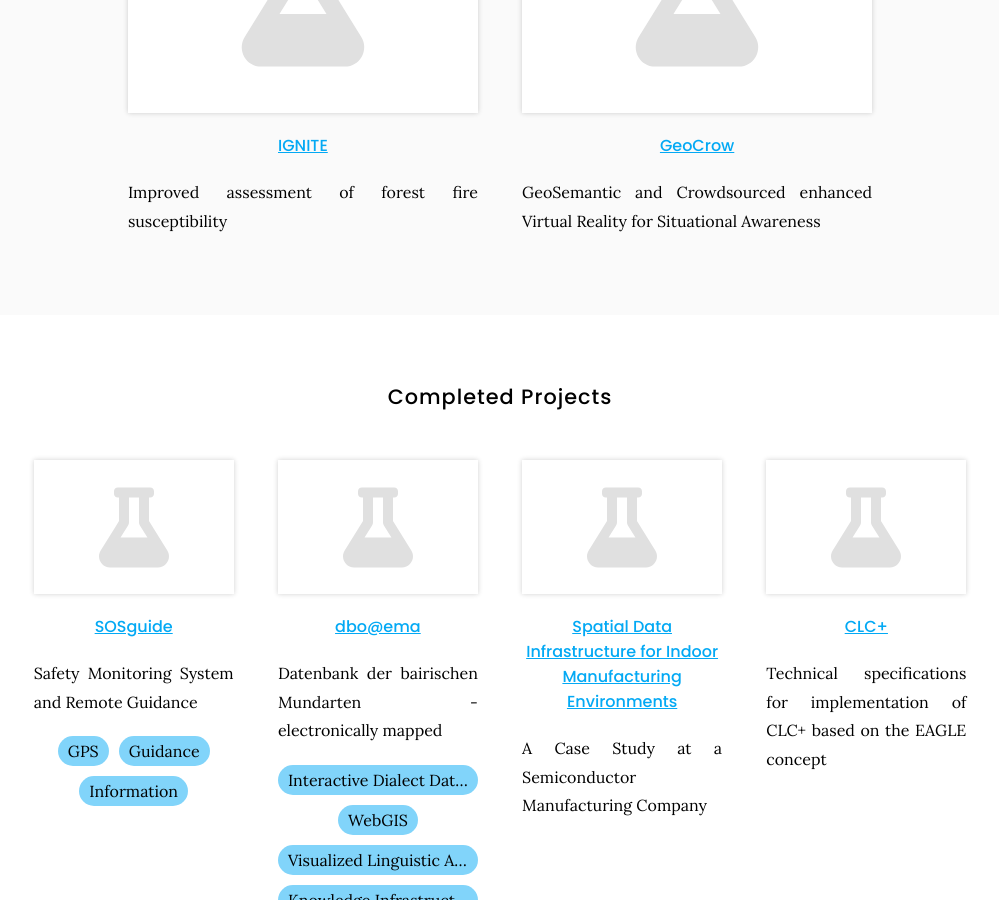
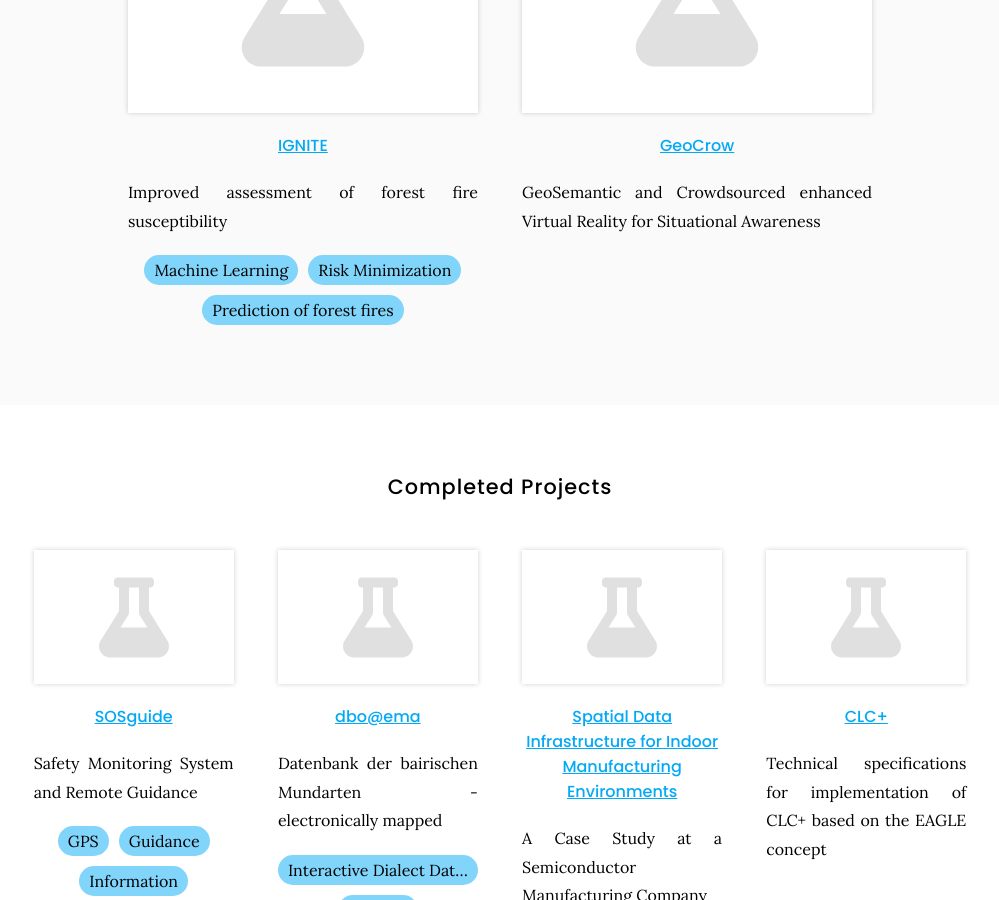
Before and after one commit to Geoinfo-TUGraz/Geoinfo-TUGraz.github.io, a Jekyll site: the page built from projects/index.md, in a window 1280 px wide and 900 px high, scrolled down 1143 px. Shown: the whole window, without its empty margins (140-1139 px from the left). Built offline with Jekyll 4.4.1, drawn with Linux system fonts in a browser that asks for light colours.

Commit message:
Update projects.yaml

```diff
--- a/_data/projects.yaml
+++ b/_data/projects.yaml
@@ -38,6 +38,9 @@
   link: projects/IGNITE
   description: Improved assessment of forest fire susceptibility
   tags:
+     - Machine Learning
+     - Risk Minimization
+     - Prediction of forest fires
 
 - title: GeoCrow
   group: featured
```
